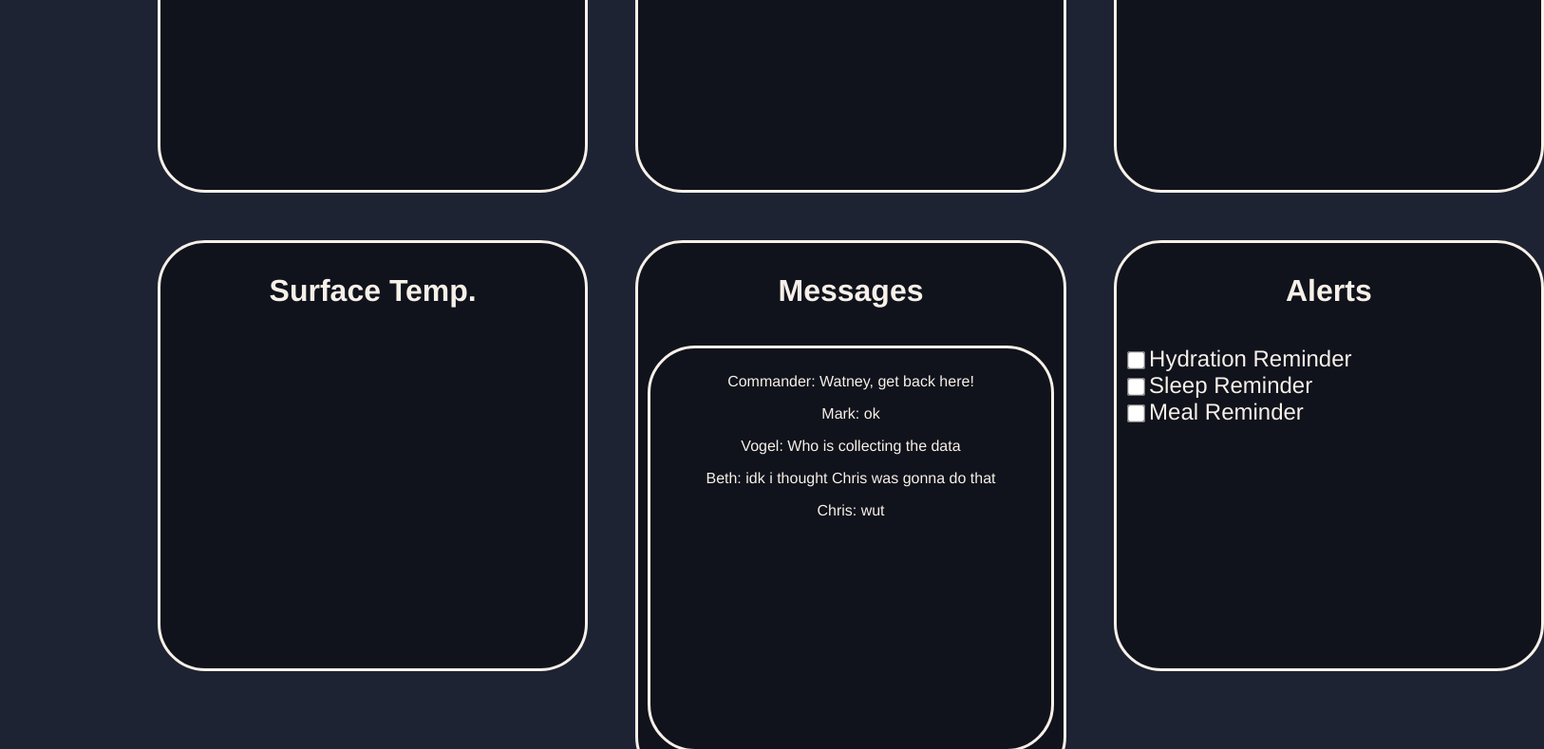
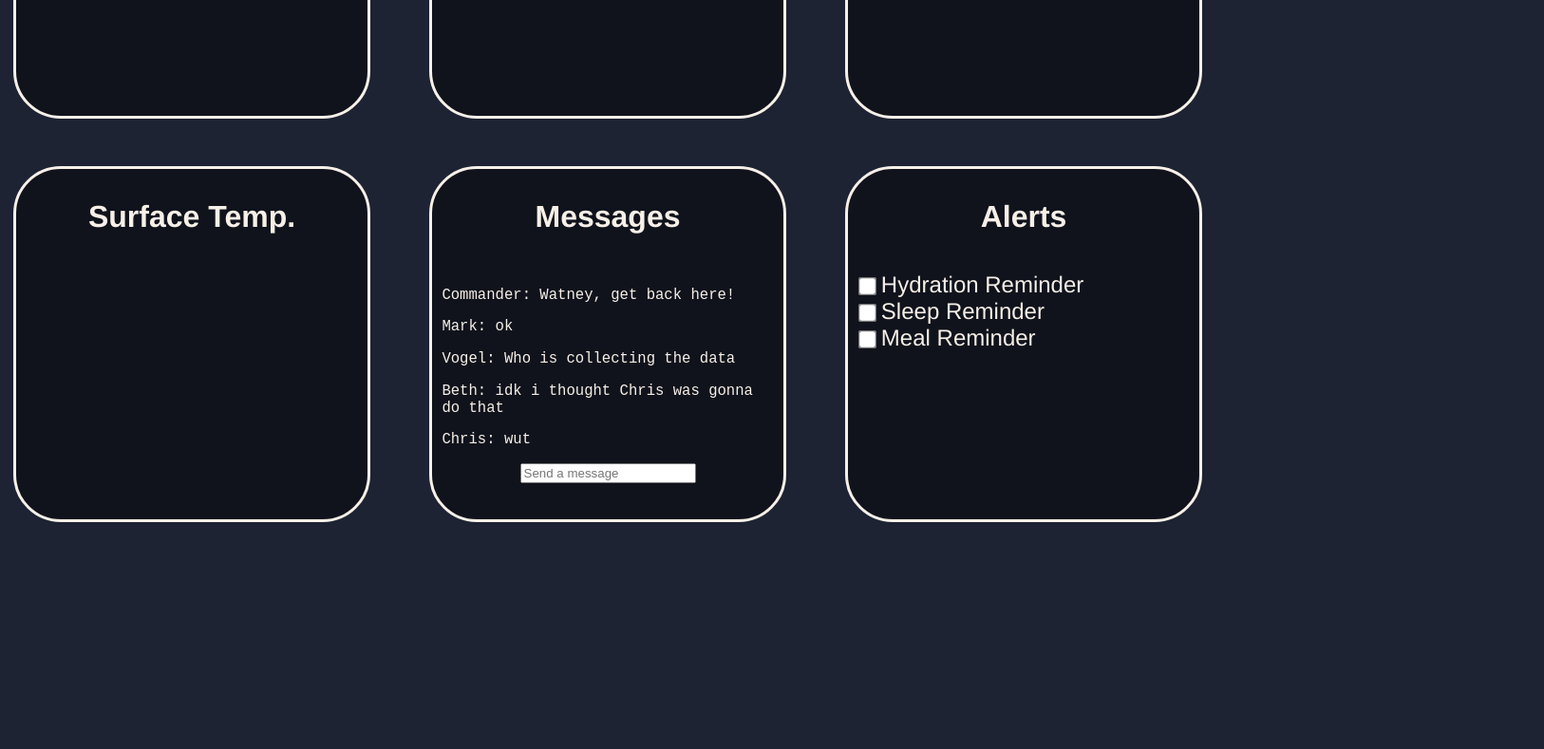
Before and after one commit to HridhaanB/Solstice, a plain HTML site: page index.html in a window 1280 px wide. Shown: the part 508-1297 px from the top of the page at 95% size, 1626 px wide, since content can reach past the window. After the commit the page ends 1066 px from the top, so only its background shows below. Drawn offline with Linux system fonts and the light colour scheme.

Commit message:
Update style.css

```diff
--- a/style.css
+++ b/style.css
@@ -7,9 +7,9 @@ body {
 
 .container {
 	display: grid;
-	grid-template-columns: auto auto auto;
+	grid-template-columns: 1fr 1fr 1fr;
 	gap: 50px;
-	width: 75%;
+	place-items: center;
 	margin: auto;
 }
 
@@ -17,7 +17,7 @@ body {
 	color: #CC4400;
 }
 
-.container div {
+.card {
 	background-color: #10131c;
 	aspect-ratio: 1/1;
 	border-radius: 50px;
@@ -26,9 +26,10 @@ body {
 	padding: 10px;
 	text-align: center;
 	border-width: 3px;
+	width:90%;
 }
 
-.container div:hover {
+.card:hover {
 	box-shadow: 0px 0px 10px red;
 }
 
@@ -38,9 +39,16 @@ label {
 
 input[type=checkbox] {
 	transform: scale(1.5);
+	accent-color: #CC4400;
 }
 
 #distance {
 	font-size: 3em;
 	font-family: monospace;
 }
+
+p {
+	text-align: left;
+	font-size: 1.2em;
+	font-family: monospace;
+}
```
